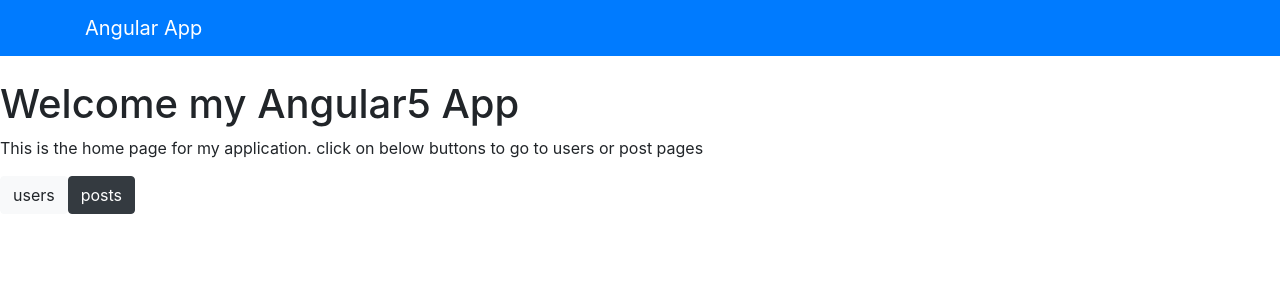
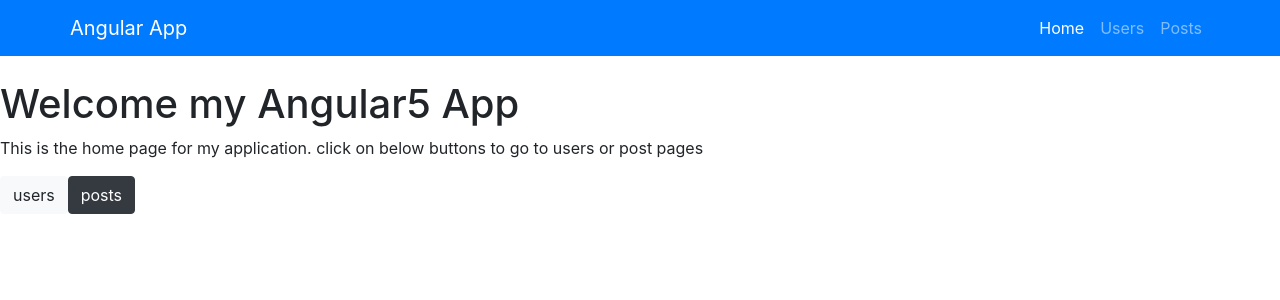
Before and after one commit to VamsiDevalla/firstAngular5Project, an Angular app: page / in a window 1280 px wide. Shown: the top 300 px of the page. Built offline with nearby package versions, Linux system fonts and the light colour scheme.

Commit message:
created new buttons in nav bar for home,users and posts. also created router-links to all buttons in nav bar and home page

```diff
--- a/src/app/components/home/home.component.html
+++ b/src/app/components/home/home.component.html
@@ -1,4 +1,4 @@
 <h1>Welcome my Angular5 App</h1>
 <p>This is the home page for my application. click on below buttons to go to users or post pages</p>
-<button class="btn btn-light">users</button>
-<button class="btn btn-dark">posts</button>
+<button class="btn btn-light" routerLink="/users">users</button>
+<button class="btn btn-dark" routerLink="/posts">posts</button>
--- a/src/app/components/navbar/navbar.component.html
+++ b/src/app/components/navbar/navbar.component.html
@@ -1,5 +1,18 @@
-<nav class="navbar navbar-dark bg-primary mb-4">
+<nav class="navbar navbar-expand navbar-dark bg-primary mb-4">
   <div class="container">
-    <a href="#" class="navbar-brand">Angular App</a>
+    <a routerLink="/" class="navbar-brand">Angular App</a>
+    <div>
+      <ul class="navbar-nav ml-auto">
+        <li class="nav-item" [routerLinkActive]="['active']" [routerLinkActiveOptions]="{exact:true}">
+          <a routerLink="/" class="nav-link">Home</a>
+        </li>
+        <li class="nav-item" [routerLinkActive]="['active']" [routerLinkActiveOptions]="{exact:true}">
+          <a routerLink="/users" class="nav-link">Users</a>
+        </li>
+        <li class="nav-item" [routerLinkActive]="['active']" [routerLinkActiveOptions]="{exact:true}">
+          <a routerLink="/posts" class="nav-link">Posts</a>
+        </li>
+      </ul>
+    </div>
   </div>
 </nav>
```
